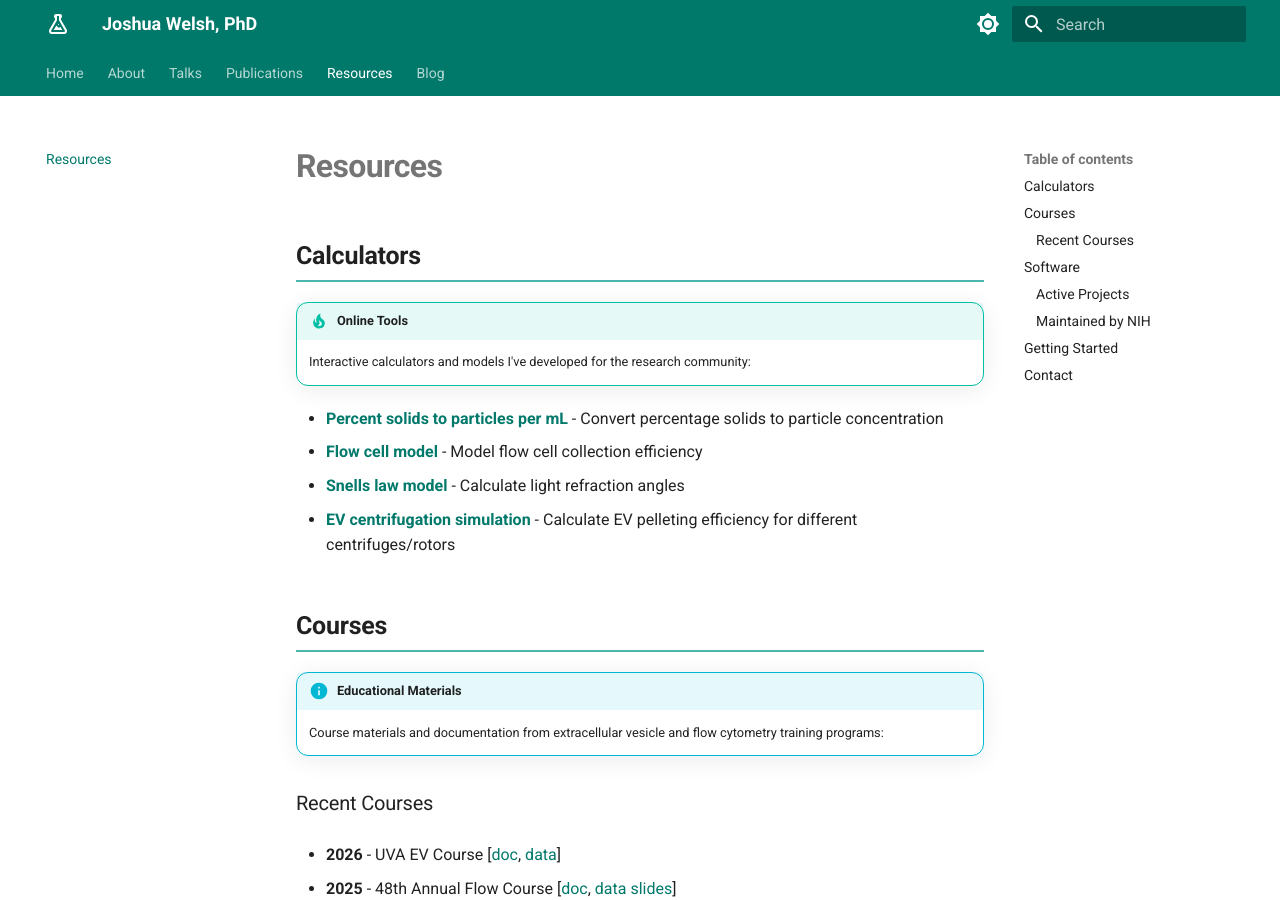
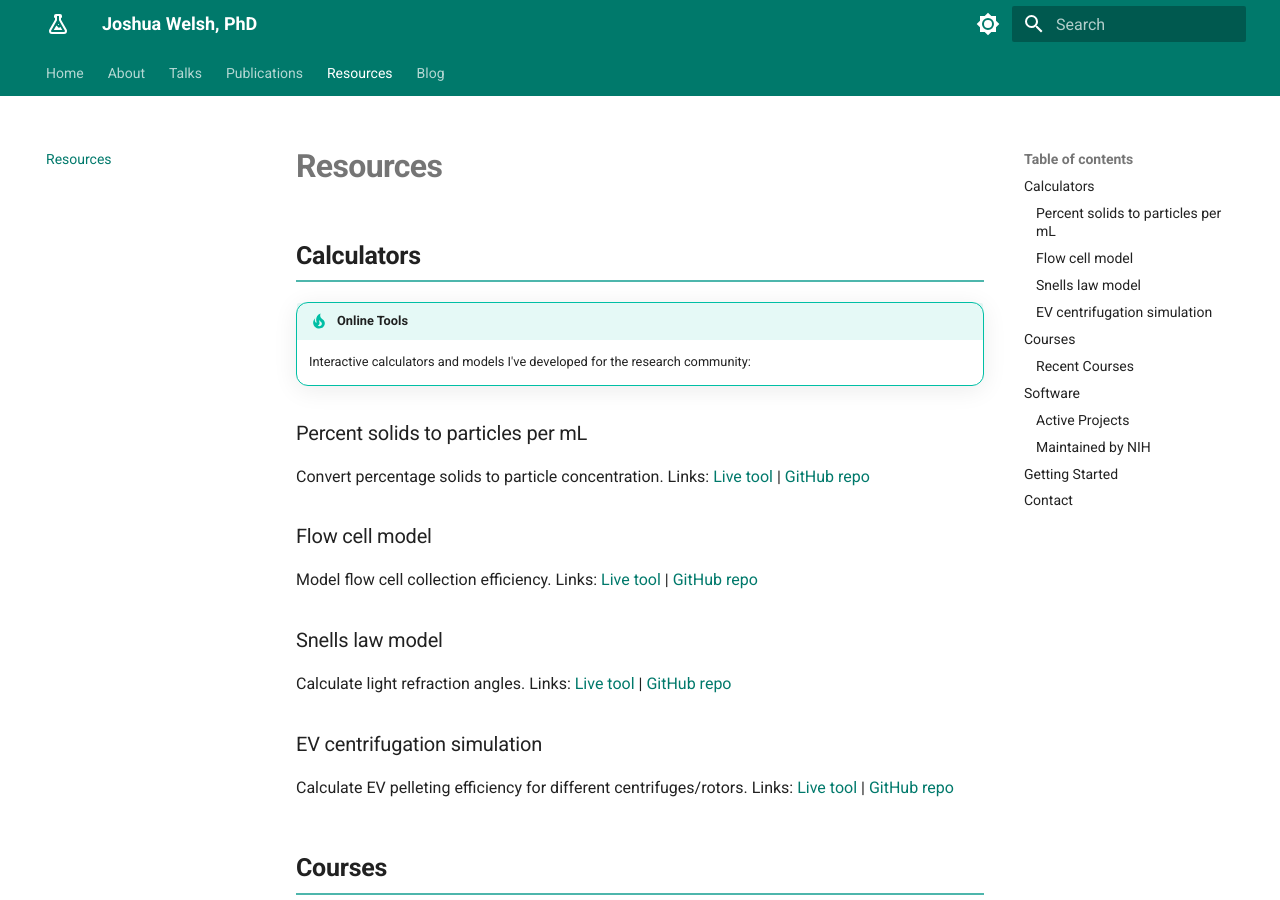
Before and after one commit to joadwe/personal-website, an MkDocs documentation site: the page built from docs/resources.md, in a window 1280 px wide and 900 px high. Built offline with MkDocs 1.6.1 and Material for MkDocs 9.7.7, drawn with Linux system fonts in a browser that asks for light colours.

Commit message:
updated resources

```diff
--- a/docs/resources.md
+++ b/docs/resources.md
@@ -5,10 +5,21 @@
 !!! tip "Online Tools"
     Interactive calculators and models I've developed for the research community:
 
-* **[Percent solids to particles per mL](https://joadwe.github.io/percent-solids-calculator/){:target="_blank"}** - Convert percentage solids to particle concentration
-* **[Flow cell model](https://joadwe.github.io/flow-cell-collection/){:target="_blank"}** - Model flow cell collection efficiency
-* **[Snells law model](https://joadwe.github.io/snells-law/){:target="_blank"}** - Calculate light refraction angles
-* **[EV centrifugation simulation](https://joadwe.github.io/ev-centrifugation-model/){:target="_blank"}** - Calculate EV pelleting efficiency for different centrifuges/rotors
+### Percent solids to particles per mL
+Convert percentage solids to particle concentration.
+Links: [Live tool](https://joadwe.github.io/percent-solids-calculator/){:target="_blank"} | [GitHub repo](https://github.com/joadwe/percent-solids-calculator){:target="_blank"}
+
+### Flow cell model
+Model flow cell collection efficiency.
+Links: [Live tool](https://joadwe.github.io/flow-cell-collection/){:target="_blank"} | [GitHub repo](https://github.com/joadwe/flow-cell-collection){:target="_blank"}
+
+### Snells law model
+Calculate light refraction angles.
+Links: [Live tool](https://joadwe.github.io/snells-law/){:target="_blank"} | [GitHub repo](https://github.com/joadwe/snells-law){:target="_blank"}
+
+### EV centrifugation simulation
+Calculate EV pelleting efficiency for different centrifuges/rotors.
+Links: [Live tool](https://joadwe.github.io/ev-centrifugation-model/){:target="_blank"} | [GitHub repo](https://github.com/joadwe/ev-centrifugation-model){:target="_blank"}
 
 ## Courses
 
```
